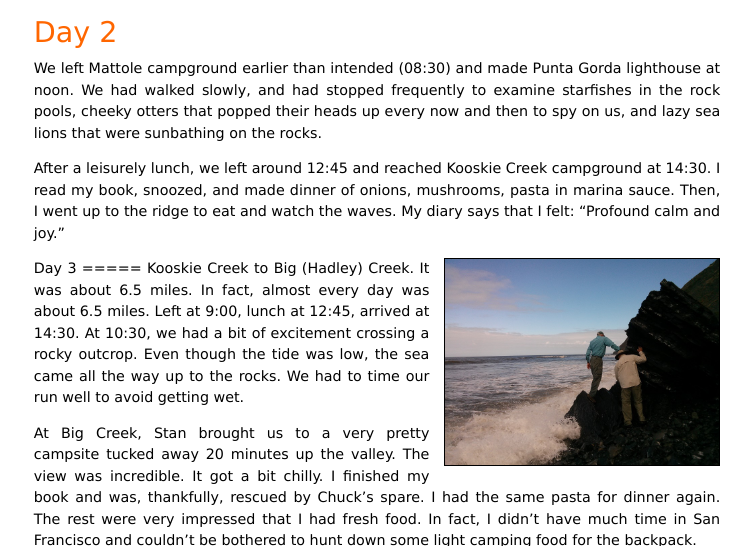
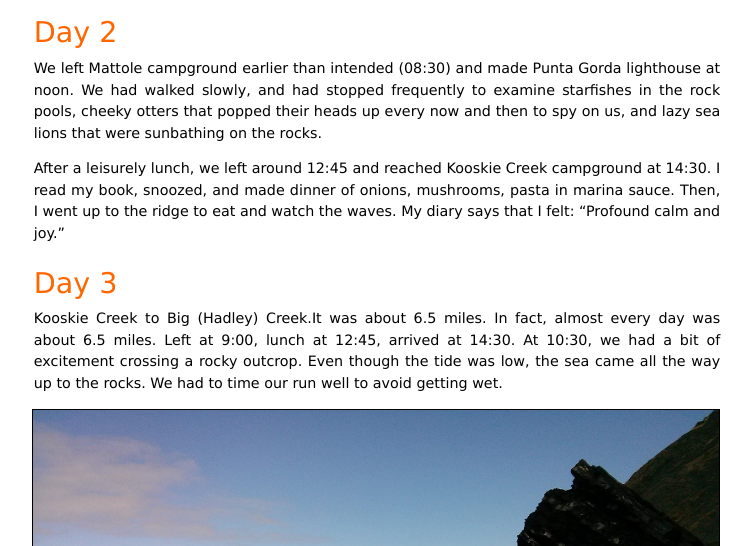
Before and after one commit to zichongkao/zichongkao.github.io, a Jekyll site: the page built from _posts/2013-07-14-lostcoast.markdown, in a window 1280 px wide and 1400 px high, scrolled down 2274 px, cut to the strip 0-546 px from the top of the window. Shown: the whole strip, without its empty margins (263-1014 px from the left). Built offline with Jekyll 4.4.1, drawn with Linux system fonts in a browser that asks for light colours; Markdown is read by kramdown in place of the engine named in the settings; some of the changed text lies outside the part shown.

Commit message:
photo edits

```diff
--- a/_posts/2013-07-14-lostcoast.markdown
+++ b/_posts/2013-07-14-lostcoast.markdown
@@ -11,14 +11,14 @@ Day 1 (6/17/13)
 ===============
 Stan, our guide, was kind enough to give me a lift up from the Larkspur Ferry Terminal to Ukiah where we met the rest of the group at 1pm. We drove through dry, crusty hills and and cool Redwood forests before we reaching Petrolia, a sleepy town near the mouth of the Mattole river. At 5pm, we picked up a delicious dinner generously made by the owner of the Petrolia general store before moving on to our campground.
 
-<a href="/pics/mattole.jpq"><img src="/pics/mattole.jpg" width="100%" style="border: solid 1px #000;"></a>
+<img src="/pics/mattole.jpg" width="100%" style="border: solid 1px #000;">
 Mattole campground. 1st night.
 
-<a href="/pics/firstdinner.jpq"><img src="/pics/firstdinner.jpg" width="100%" style="border: solid 1px #000;"></a>Glorious dinner. Roast chicken, potato salad, strawberry shortcake. 1st night.
+<img src="/pics/firstdinner.jpg" width="100%" style="border: solid 1px #000;">Glorious dinner. Roast chicken, potato salad, strawberry shortcake. 1st night.
 
 After dinner, the tide was low, and I was able to hike north across the mouth of the Mattole river. There, I found myself face to face with a skunk. It lifted its tail and stood very still for a while before scurried away and hiding under a pile of rocks. Feeling disappointed, I decided to scrambling up the side of the cliff to enjoy the sunset.
 
-<a href="/pics/outcrop.jpq"><img src="/pics/outcrop.jpg" width="100%" style="border: solid 1px #000;"></a>
+<img src="/pics/outcrop.jpg" width="100%" style="border: solid 1px #000;">
 Taken from an outcrop 10 minutes north of Mattole campground. Campsite barely visible on the left.
 
 That night, the others shared stories about ticks and bears and mountain lions and rattlesnakes. Having come from Chicago only 2 days ago, I felt like I had teleported into a different world was rich with wildlife and incredibly peaceful and beautiful.
@@ -29,32 +29,33 @@ We left Mattole campground earlier than intended (08:30) and made Punta Gorda li
 
 After a leisurely lunch, we left around 12:45 and reached Kooskie Creek campground at 14:30. I read my book, snoozed, and made dinner of onions, mushrooms, pasta in marina sauce. Then, I went up to the ridge to eat and watch the waves. My diary says that I felt: “Profound calm and joy.”
 
-<a href="/pics/crossing.jpq"><img src="/pics/crossing.jpg" width="40%" style="float:right; margin-left: 1em; border: solid 1px #000;"></a>
 Day 3
 =====
-Kooskie Creek to Big (Hadley) Creek. It was about 6.5 miles. In fact, almost every day was about 6.5 miles. Left at 9:00, lunch at 12:45, arrived at 14:30. At 10:30, we had a bit of excitement crossing a rocky outcrop. Even though the tide was low, the sea came all the way up to the rocks.  We had to time our run well to avoid getting wet.
+Kooskie Creek to Big (Hadley) Creek.It was about 6.5 miles. In fact, almost every day was about 6.5 miles. Left at 9:00, lunch at 12:45, arrived at 14:30. At 10:30, we had a bit of excitement crossing a rocky outcrop. Even though the tide was low, the sea came all the way up to the rocks.  We had to time our run well to avoid getting wet.
+
+<img src="/pics/crossing.jpg" width="100%" style="float:right; margin-left: 1em; margin-bottom: 1em; border: solid 1px #000;">
 
 At Big Creek, Stan brought us to a very pretty campsite tucked away 20 minutes up the valley. The view was incredible. It got a bit chilly. I finished my book and was, thankfully, rescued by Chuck’s spare. I had the same pasta for dinner again. The rest were very impressed that I had fresh food. In fact, I didn’t have much time in San Francisco and couldn’t be bothered to hunt down some light camping food for the backpack.
 
-<a href="/pics/bigcreek.jpq"><img src="/pics/bigcreek.jpg" width="100%" style="border: solid 1px #000;"></a>
+<img src="/pics/bigcreek.jpg" width="100%" style="border: solid 1px #000;">
 Big Creek Campground. 3rd night.
 
-<a href="/pics/gitchell1.jpq"><img src="/pics/gitchell1.jpg" width="40%" style="float:right; margin-left: 1em; border: solid 1px #000;"></a>
 Day 4
 =====
-Warm day. Covered 7.5 miles. Reached Gitchell Creek past 3. There was a wonderful secret garden in the canyon. I saw a slug that looked like a bright green lump of poop. Later found out it was a Banana Slug. I spent a blissful half hour exploring the canyon. It was fun following the creek up, hopping from rock to rock and discovering lush, shadowy forest with each bend. It was my favorite part of the backpack.
+Warm day. <img src="/pics/gitchell1.jpg" width="40%" style="float:right; margin-left: 1em; border: solid 1px #000;">
+Covered 7.5 miles. Reached Gitchell Creek past 3. There was a wonderful secret garden in the canyon. I saw a slug that looked like a bright green lump of poop. Later found out it was a Banana Slug. I spent a blissful half hour exploring the canyon. It was fun following the creek up, hopping from rock to rock and discovering lush, shadowy forest with each bend. My favorite part of the backpack.
 
-<a href="/pics/gitchell2.jpq"><img src="/pics/gitchell2.jpg" width="100%" style="border: solid 1px #000; margin-top: 1em;"></a>
+<img src="/pics/gitchell2.jpg" width="100%" style="border: solid 1px #000; margin-top: 1em;">
 Gitchell Creek campground, 4th night.
 
 Day 5 (6/21/13)
 ===============
-<a href="/pics/fishnchips.jpq"><img src="/pics/fishnchips.jpg" width="40%" style="float:right; margin-left: 1em; border: solid 1px #000;"></a>
+<img src="/pics/fishnchips.jpg" width="40%" style="float:right; margin-left: 1em; margin-bottom: 1em; border: solid 1px #000;">
 Short hike to Shelter Cove, a small resort town. Had a bath and some excellent fish and chips from the general store.
 
 I was supposed to leave that night, to get back to SF in time for work on Monday. The rest of the group was going to carry on for another 4 days into the Sinkyone region. But because the Greyhound departed Garberville only the next morning, Les and I decided to stay the night with group at the Nadelos campground. Best thing was that I got to partake in gourmet dinner with the group!
 
-<a href="/pics/gourmetdinner.jpq"><img src="/pics/gourmetdinner.jpg" width="100%" style="border: solid 1px #000;"></a>
+<img src="/pics/gourmetdinner.jpg" width="100%" style="border: solid 1px #000;">
 
 The Greyhound ride cost a bomb ($66) but I made it back to SF the next day. Here’s a map of the area we covered. Click on image to enlarge.
 
```
Also changed, not shown: pics/firstdinner.jpg, 1 other file.
